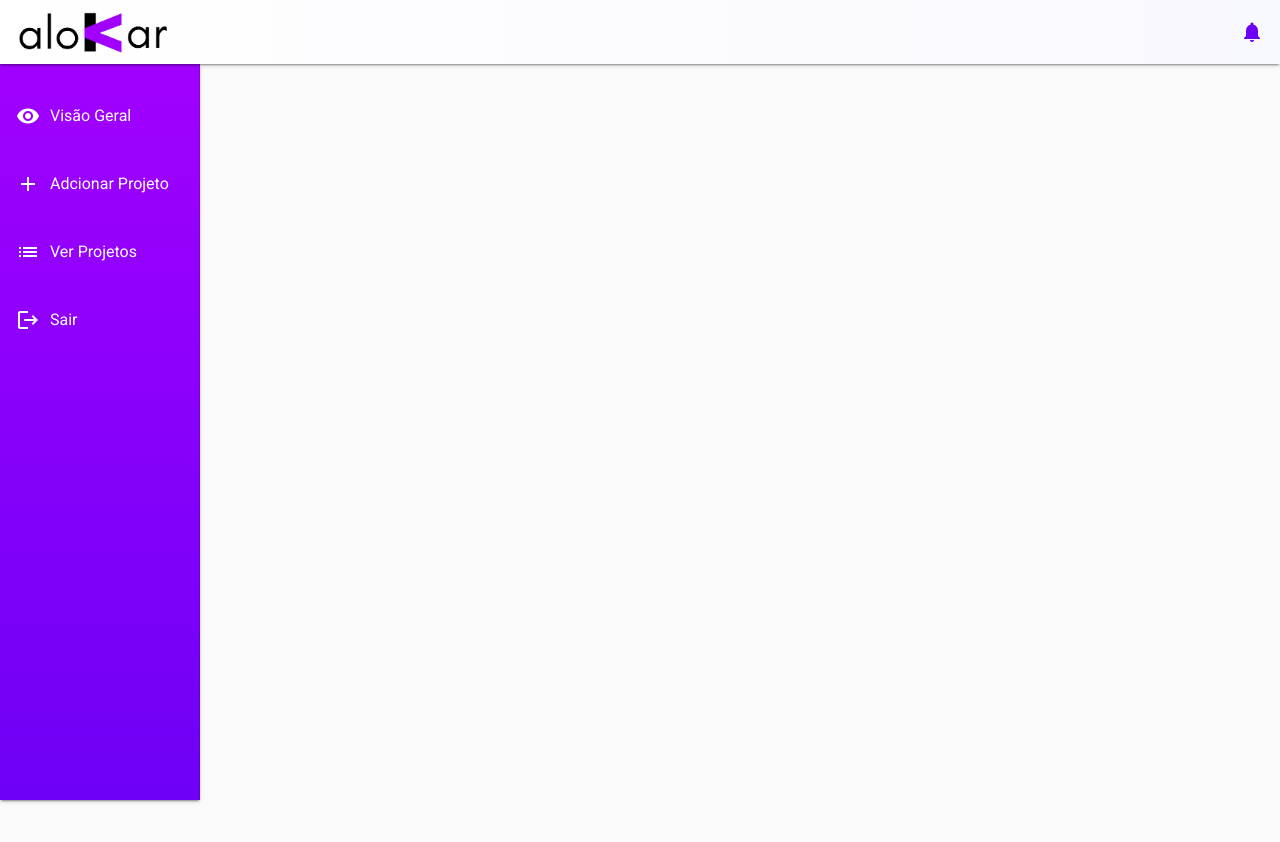
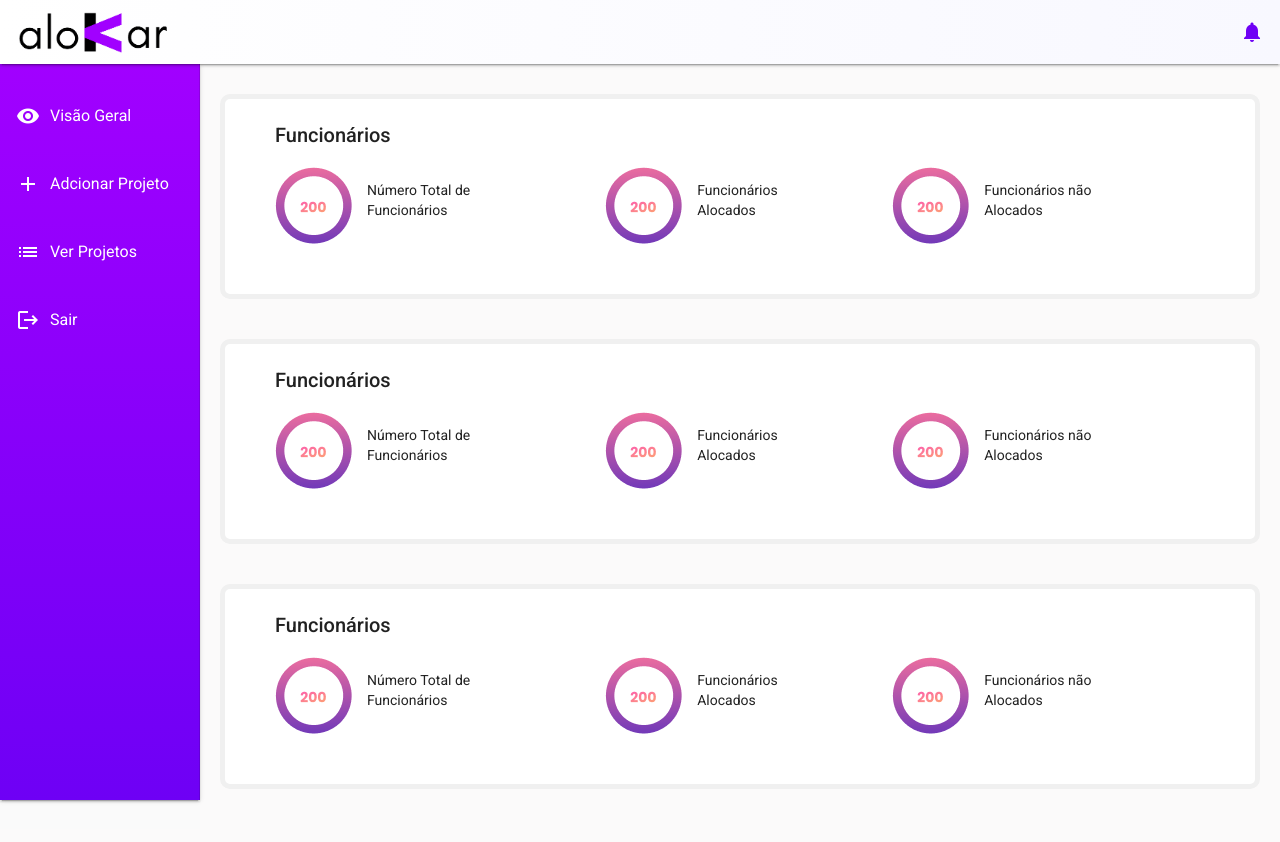
Before and after one commit to mateusntn/residencia-accenture, an Angular app in the folder alokarFrontend/: page / in a window 1280 px wide. Shown: the top 842 px of the page. Before the commit the page ends 800 px from the top, so only its background shows below. Built offline with nearby package versions, Linux system fonts and the light colour scheme.

Commit message:
ALF(5.5): Creates home structure  and dashboard component

```diff
--- a/alokarFrontend/src/app/app.module.ts
+++ b/alokarFrontend/src/app/app.module.ts
@@ -14,6 +14,8 @@ import { MatListModule } from '@angular/material/list';
 import { MatButtonModule } from '@angular/material/button';
 import { ProjectCrudComponent } from './views/project-crud/project-crud.component';
 import { ProjectReadComponent } from './components/project/project-read/project-read.component';
+import { HomeComponent } from './views/home/home.component';
+import { DashboardComponent } from './components/dashboard/dashboard.component';
 
 @NgModule({
   declarations: [
@@ -21,7 +23,9 @@ import { ProjectReadComponent } from './components/project/project-read/project-
     HeaderComponent,
     NavComponent,
     ProjectCrudComponent,
-    ProjectReadComponent
+    ProjectReadComponent,
+    HomeComponent,
+    DashboardComponent
   ],
   imports: [
     BrowserModule,
--- /dev/null
+++ b/alokarFrontend/src/app/components/dashboard/dashboard.component.css
@@ -0,0 +1,21 @@
+.dashboard-type {
+  background-color: #fff;
+  border-radius: 10px;
+  border: 5px solid #f0f0f0;
+  padding: 20px 50px 50px 50px;
+  margin-bottom: 40px;
+}
+
+.dashboard-group {
+  display: flex;
+}
+
+.dashboard {
+  display: flex;
+  align-items: center;
+  margin-right: 60px;
+}
+
+.dashboard img {
+  margin-right: 15px;
+}
--- /dev/null
+++ b/alokarFrontend/src/app/components/dashboard/dashboard.component.html
@@ -0,0 +1,17 @@
+<div class="dashboard-type">
+  <h2>Funcionários</h2>
+  <div class="dashboard-group">
+    <div class="dashboard">
+      <img src="assets/img/grafico.png" alt="">
+      <p>Número Total de Funcionários</p>
+    </div>
+    <div class="dashboard">
+      <img src="assets/img/grafico.png" alt="">
+      <p>Funcionários Alocados</p>
+    </div>
+    <div class="dashboard">
+      <img src="assets/img/grafico.png" alt="">
+      <p>Funcionários não Alocados</p>
+    </div>
+  </div>
+</div>
--- /dev/null
+++ b/alokarFrontend/src/app/components/dashboard/dashboard.component.ts
@@ -0,0 +1,15 @@
+import { Component, OnInit } from '@angular/core';
+
+@Component({
+  selector: 'app-dashboard',
+  templateUrl: './dashboard.component.html',
+  styleUrls: ['./dashboard.component.css']
+})
+export class DashboardComponent implements OnInit {
+
+  constructor() { }
+
+  ngOnInit(): void {
+  }
+
+}
--- /dev/null
+++ b/alokarFrontend/src/app/views/home/home.component.html
@@ -0,0 +1,3 @@
+<app-dashboard></app-dashboard>
+<app-dashboard></app-dashboard>
+<app-dashboard></app-dashboard>
--- /dev/null
+++ b/alokarFrontend/src/app/views/home/home.component.ts
@@ -0,0 +1,15 @@
+import { Component, OnInit } from '@angular/core';
+
+@Component({
+  selector: 'app-home',
+  templateUrl: './home.component.html',
+  styleUrls: ['./home.component.css']
+})
+export class HomeComponent implements OnInit {
+
+  constructor() { }
+
+  ngOnInit(): void {
+  }
+
+}
--- a/alokarFrontend/src/app/views/project-crud/project-crud.component.css
+++ b/alokarFrontend/src/app/views/project-crud/project-crud.component.css
@@ -1,7 +1,6 @@
 .buttons {
   display: flex;
   justify-content: space-between;
-  margin-top: 64px;
 }
 
 button {
--- a/alokarFrontend/src/styles.css
+++ b/alokarFrontend/src/styles.css
@@ -1,4 +1,9 @@
 /* You can add global styles to this file, and also import other style files */
 
 html, body { height: 100%; }
-body { margin: 0; font-family: Roboto, "Helvetica Neue", sans-serif; background-color: #fbfafa; }
+body {
+  margin: 0;
+  font-family: Roboto, "Helvetica Neue", sans-serif;
+   background-color: #fbfafa;
+   padding-top: 64px;
+}
```
Also changed, not shown: alokarFrontend/src/app/app-routing.module.ts (+6 -1 lines), alokarFrontend/src/app/views/home/home.component.css (added), alokarFrontend/src/assets/img/grafico.png (added).
